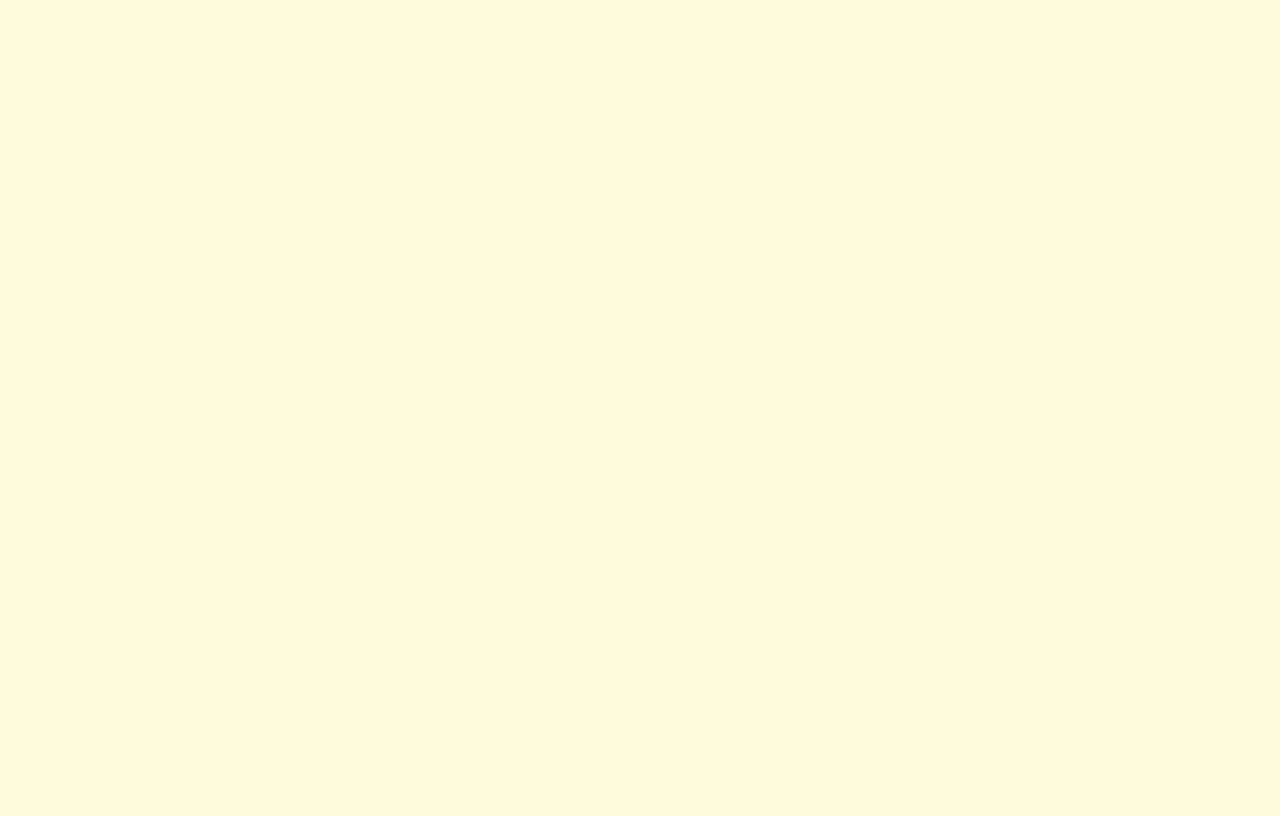
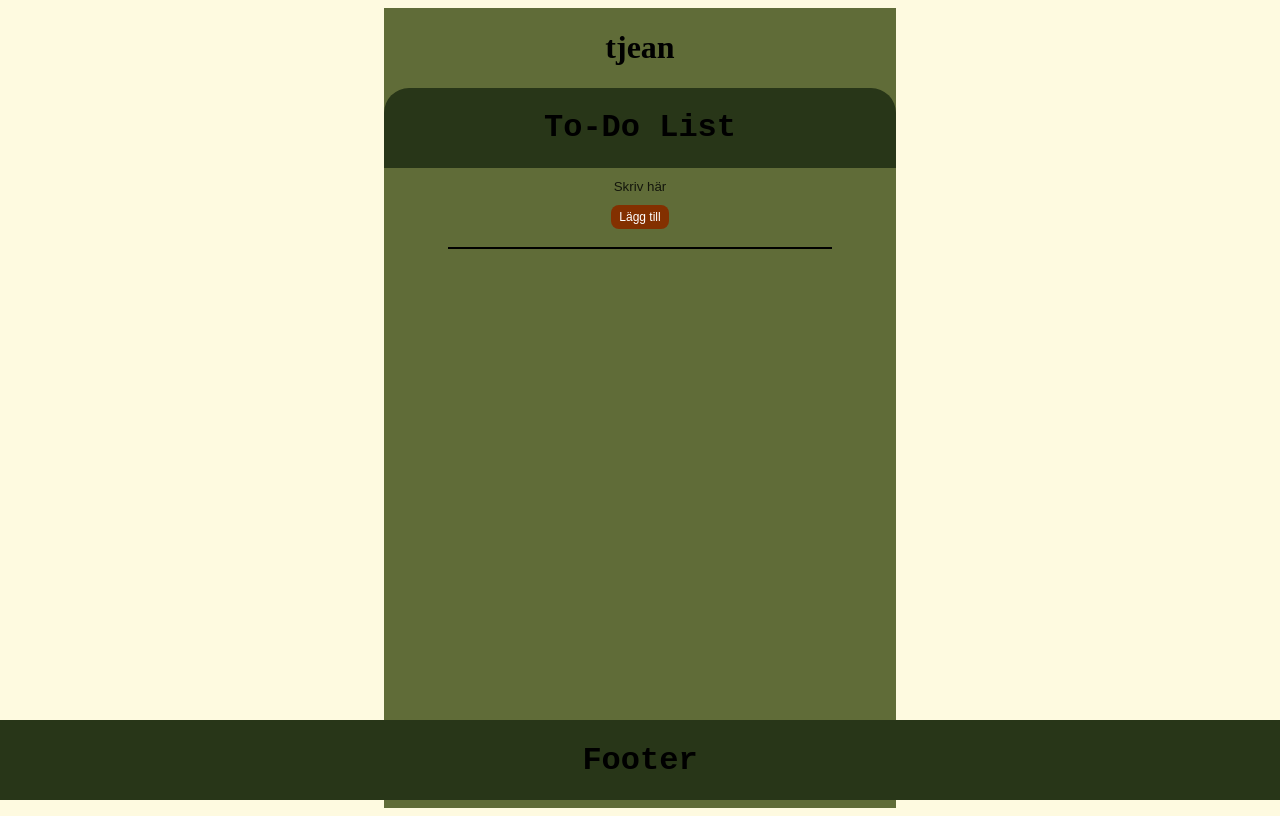
Before and after one commit to ErikssonF/labb2, a Vue app: page / in a window 1280 px wide. Built offline with nearby package versions, Linux system fonts and the light colour scheme.

Commit message:
resolved router error

```diff
--- a/src/App.vue
+++ b/src/App.vue
@@ -1,14 +1,17 @@
 <template>
 
   <main>
-
+    <RouterView />
+    <div id="app"></div>
+    <h1>
+      tjena
+    </h1>
   </main>
 
 </template>
 
 <script setup>
 import Main from '@/components/Main/Main.vue';
-
 
 </script>
 
--- a/src/view/MainView.vue
+++ b/src/view/MainView.vue
@@ -1,5 +1,7 @@
 <template>
     <main>
+
+        <h1>tjean</h1>
         <Main />
     </main>
 </template>
```
